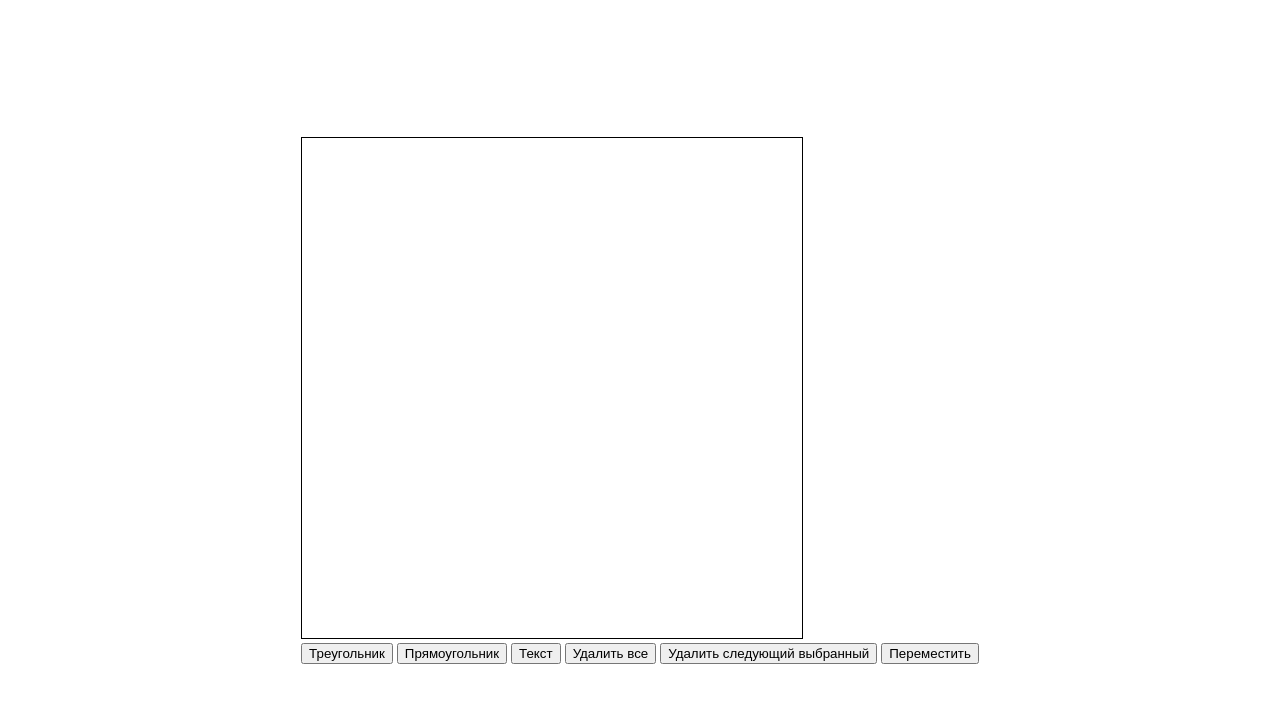
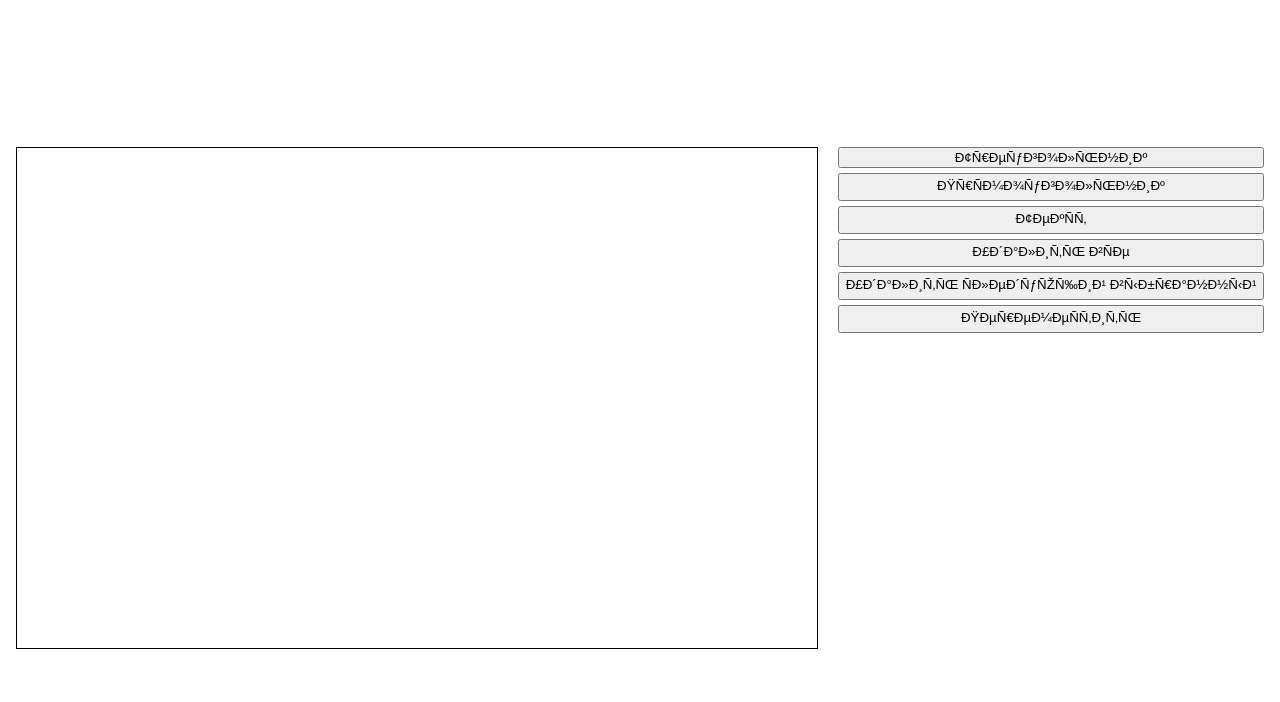
Before and after one commit to 8iKENTi8/test_Ridan, a plain HTML site: page index.html in a window 1280 px wide. Drawn offline with Linux system fonts and the light colour scheme.

Commit message:
Added comments, fixed bugs, semi-final version

```diff
--- a/index.html
+++ b/index.html
@@ -1,8 +1,11 @@
+<!-- By Roldugin Vladimir -->
 <!DOCTYPE html>
 <html>
+
 <head>
-    <meta charset="UTF-8">
-    <title>Выбор фигуры</title>
+    <meta charset="UTF=8">
+    <title>Тестовое задание Ридан</title>
+
     <style>
         body {
             display: flex;
@@ -12,37 +15,75 @@
             margin: 0;
         }
 
+        .container {
+            display: flex;
+            flex-direction: row;
+            /* Располагаем элементы в ряд */
+            align-items: flex-start;
+            /* Выравниваем элементы по верхнему краю */
+        }
+
+
         canvas {
             border: 1px solid black;
         }
+
+        .buttons {
+            display: flex;
+            flex-direction: column;
+            /* Располагаем кнопки сверху вниз */
+            margin-left: 20px;
+            /* Добавим отступ слева для разделения с областью для фигур */
+        }
+
+        button {
+            margin-bottom: 5px;
+            /* Добавим отступ между кнопками */
+        }
     </style>
 </head>
+
 <body>
-<div>
-    <canvas id="myCanvas" width="500" height="500"></canvas><br>
+    <div class="container">
+        <div class="shapes"> <!-- Область для фигур -->
+            <canvas id="myCanvas" width="800" height="500"></canvas>
+        </div>
+        <div class="buttons"> <!-- Кнопки -->
             <button onclick="selectShape('triangle')">Треугольник</button>
             <button onclick="selectShape('rectangle')">Прямоугольник</button>
             <button onclick="selectShape('text')">Текст</button>
             <button onclick="deleteSelected()">Удалить все</button>
             <button onclick="deleteNextSelected()">Удалить следующий выбранный</button>
             <button onclick="setMoveMode(true)">Переместить</button>
+
+        </div>
+    </div>
     <script>
+        // Получаем элемент canvas и его контекст
         var canvas = document.getElementById("myCanvas");
         var ctx = canvas.getContext("2d");
-        var selectedShape = null;
-        var mouseX, mouseY, dragging = false, dragIndex;
-        var shapes = [];
-        var moveMode = false;
 
+        // Переменные для работы с фигурами и перемещением
+        var selectedShape = null; // Выбранная фигура для создания
+        var mouseX, mouseY, dragging = false, dragIndex; // Переменные для отслеживания перемещения
+        var shapes = []; // Массив для хранения фигур
+        var moveMode = false; // Режим перемещения фигур
+
+        // Функция для выбора типа фигуры
         function selectShape(shape) {
             selectedShape = shape;
         }
 
+        // Функция для удаления всех фигур и очистки canvas
         function deleteSelected() {
+            // Очистить весь холст
+            //Откуда брал работу с холстом
+            // https://developer.mozilla.org/ru/docs/Web/API/CanvasRenderingContext2D/clearRect
             ctx.clearRect(0, 0, canvas.width, canvas.height);
             shapes = [];
         }
 
+        // Функция для удаления следующей выбранной фигуры
         function deleteNextSelected() {
             if (dragIndex !== undefined && dragIndex !== null) {
                 shapes.splice(dragIndex, 1);
@@ -51,14 +92,18 @@
             }
         }
 
+        // Функция для установки/снятия режима перемещения фигур
         function setMoveMode(value) {
             moveMode = value;
             // Очистить выбранную фигуру, когда переключается режим перемещения
             selectedShape = null;
         }
 
+        // Функция для отрисовки фигур на canvas
         function drawShapes() {
-            ctx.clearRect(0, 0, canvas.width, canvas.height);
+            ctx.clearRect(0, 0, canvas.width, canvas.height); // Очистить canvas
+
+            // Отрисовываем каждую фигуру из массива
             shapes.forEach(function (shape) {
                 if (shape.type === "triangle") {
                     ctx.beginPath();
@@ -71,16 +116,18 @@
                     ctx.strokeRect(shape.x - 25, shape.y - 25, 50, 50);
                 } else if (shape.type === "text") {
                     ctx.font = "20px Arial";
-                    // Отрисовываем текст с учетом ширины текста
+                    // Отрисовываем текст с учетом ширины текста и позиции
                     ctx.fillText(shape.text, shape.x - ctx.measureText(shape.text).width / 2, shape.y);
                 }
             });
         }
 
+        // Обработчик события для нажатия кнопки мыши на canvas
         canvas.addEventListener('mousedown', function (event) {
             mouseX = event.offsetX;
             mouseY = event.offsetY;
             if (moveMode) {
+                // Проверяем, попадает ли клик в какую-либо фигуру при перемещении
                 shapes.forEach(function (shape, index) {
                     var dx = shape.x - mouseX;
                     var dy = shape.y - mouseY;
@@ -95,6 +142,7 @@
             }
         });
 
+        // Обработчик события для перемещения мыши на canvas
         canvas.addEventListener('mousemove', function (event) {
             if (!dragging) {
                 return;
@@ -108,11 +156,11 @@
 
             if (shape.type === 'text') {
                 var textWidth = ctx.measureText(shape.text).width;
-
+                // Проверяем, находится ли новое положение текста в пределах canvas
                 if (newX + textWidth / 2 <= canvas.width && newX - textWidth / 2 >= 0) {
                     shape.x = newX;
                 }
-
+                // В зависимости от высоты текста, учитываем её для корректного позиционирования
                 shape.y = newY;
             } else {
                 shape.x += dx;
@@ -123,13 +171,14 @@
             drawShapes();
         });
 
+        // Обработчик события для отпускания кнопки мыши на canvas
         canvas.addEventListener('mouseup', function (event) {
             dragging = false;
             if (moveMode) {
                 setMoveMode(false);
             }
         });
-
+        // Обработчик события для клика на canvas
         canvas.addEventListener('click', function (event) {
             if (dragging || moveMode) {
                 return;
@@ -139,21 +188,21 @@
                 var x = event.offsetX;
                 var y = event.offsetY;
                 if (selectedShape === 'triangle') {
-                    shapes.push({type: 'triangle', x: x, y: y});
+                    shapes.push({ type: 'triangle', x: x, y: y });
                     drawShapes();
                 } else if (selectedShape === 'rectangle') {
-                    shapes.push({type: 'rectangle', x: x, y: y});
+                    shapes.push({ type: 'rectangle', x: x, y: y });
                     drawShapes();
                 } else if (selectedShape === 'text') {
                     var text = prompt("Введите текст:");
                     if (text !== null && text !== "") {
-                        shapes.push({type: 'text', x: x, y: y, text: text});
+                        shapes.push({ type: 'text', x: x, y: y, text: text });
                         drawShapes();
                     }
                 }
             }
         });
     </script>
-</div>
 </body>
+
 </html>
```
Lines whose indentation alone changed are shown as unchanged.
